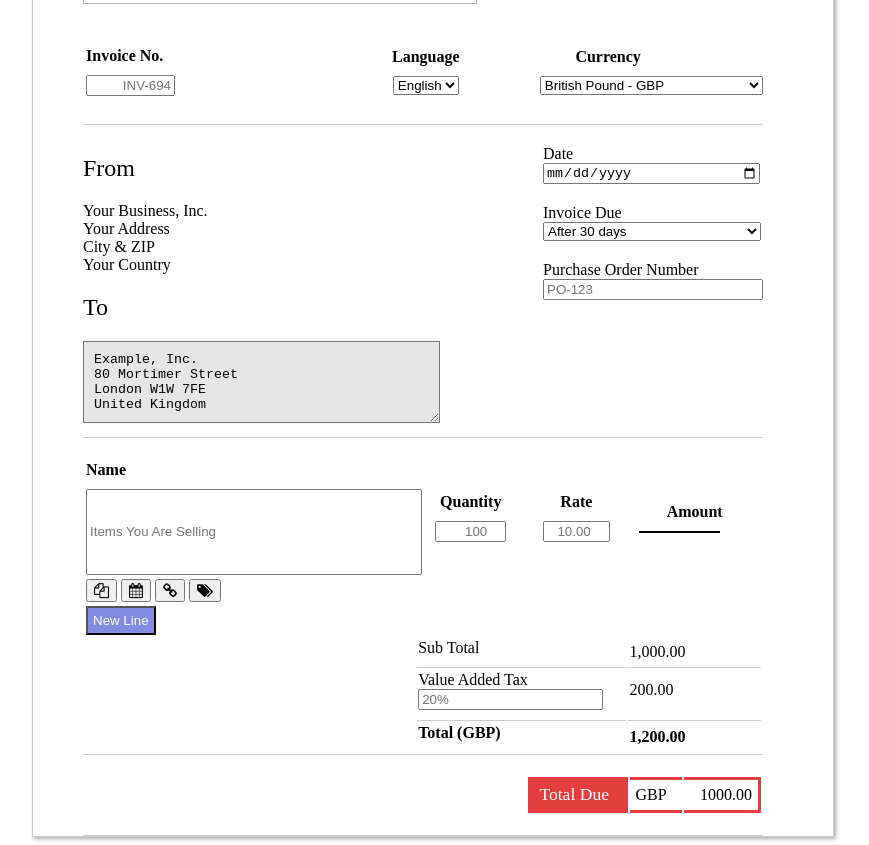
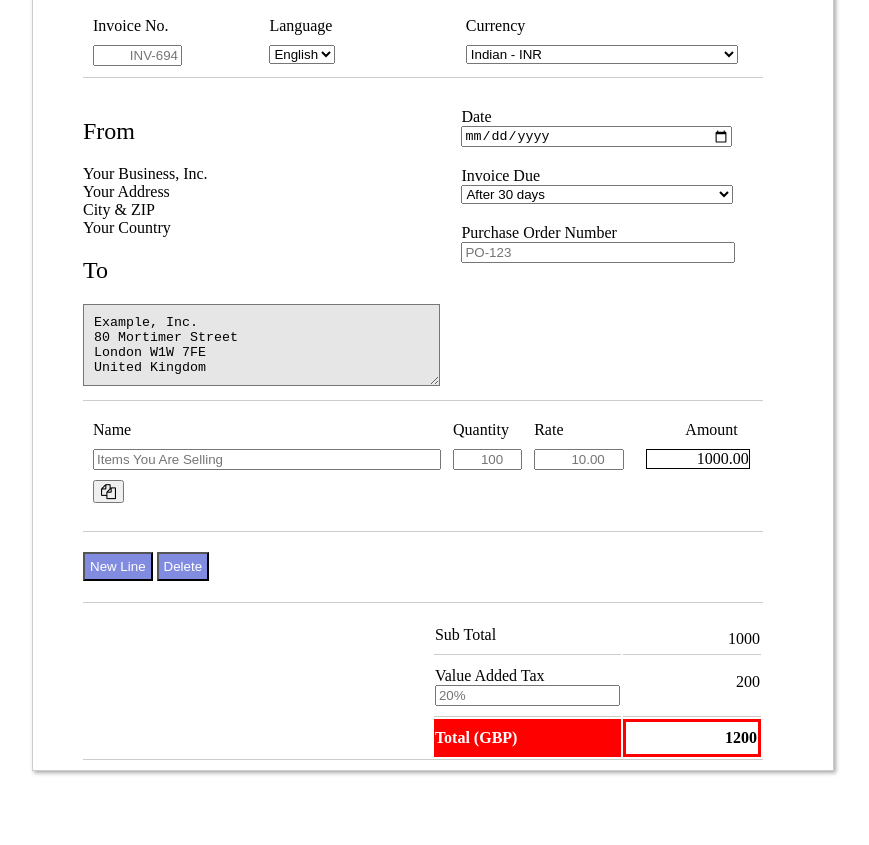
Before and after one commit to Harsh5chal/Activities, a plain HTML site: page Invoice/Invoice.html in a window 1280 px wide. Shown: the part 153-998 px from the top of the page, without its empty margins (207-1076 px from the left). After the commit the page ends 932 px from the top, so only its background shows below. Drawn offline with nearby package versions, Linux system fonts and the light colour scheme.

Commit message:
Invoice Final

```diff
--- a/Invoice/Invoice.css
+++ b/Invoice/Invoice.css
@@ -17,7 +17,7 @@
     display: table;
     width: 85%;
     border-bottom: 1px solid #CCCCCC;
-    margin: 0px 50px;
+    margin: 10px 50px;
 }
 .row-1 {
     display: table;
@@ -47,17 +47,17 @@
     float: right;
 }
 .col-3 {
-    width: 50%;
+    width: 38%;
     float: left;
 }
 .col-4 {
-    width: 40%;
+    width: 50%;
+}
+.col-5{
+    width: 75%;
     float: right;
 }
-.col-5{
-    width: 50%;
-    float: right;
-}
+
 
 .InvoiceDue {
     display:block;
@@ -107,47 +107,80 @@ h2 {
 }
 
 table {
-    width: 100%;
+    width: 50%;
+    float: right;
 }
 .desctable {
     padding-top: 20px;
 }
 
 .des {
-    height: 80px;
     width: 100%;
 }
 .th {
     padding: 10px;
 }
 
-.btn-Total{
-	margin-top: 20px;
-	width: 97%;
-	border: 3px solid #E53E3E;
-	border-radius: 5%;
-	padding:0px 5px 5px 0px;
-	font-weight: bolder;
+.column {
+    float: left;
+    width: 23%;
+    padding: 10px;
+    height: 50px;
 }
 
-#btn-Text{
-	background-color:#E53E3E;
-	padding:5px;
-	color: white;
-	border: 2px solid #E53E3E;
-	border-radius: 5%;
-	font-size: 1.1em;
+.row-inv:after {
+    content: "";
+    display: table;
+    clear: both;
 }
 
-.btn-curr {
-	border-radius: 5%;
-    margin-top: 20px;
-    padding:5px;
-    text-align:right;
+.column-1 {
+    float: left;
+    width: 50%;
+    padding: 10px;
+    height: 50px;
+}
+.column-2 {
+    float: left;
+    width: 9%;
+    padding: 10px;
+    height: 50px;
+}
+.column-3 {
+    float: left;
+    width: 12%;
+    padding: 10px;
+    height: 50px;
+}
+.column-4 {
+    float: left;
+    width: 15%;
+    padding: 10px;
+    height: 50px;
+    text-align:right
 }
 
-#btn-Amt{
-	float: right;
-	border-radius: 5%;
-    padding:5px;
+.column-5 {
+    float: left;
+    width: 9%;
+    padding: 50px;
+    height: 50px;
 }
+.column-6 {
+    float: left;
+    width: 9%;
+    padding: 50px;
+    height: 50px;
+}
+.column-7 {
+    float: left;
+    width: 9%;
+    padding: 50px;
+    height: 50px;
+}
+
+.btn {
+    float: left;
+    width: 50%;
+    height: 60px;
+}
--- a/Invoice/Invoice.html
+++ b/Invoice/Invoice.html
@@ -9,56 +9,80 @@
         <script type="text/javascript">
             $(document).ready(function(){
                 $('#newrow').click(function(){
-                    var addcontrols = "<tr>"
-                        addcontrols += "<td><input type='text' name='desname' placeholder='Items You Are Selling' size='50'></td>"
-                        //addcontrols += "<td><input type='number' name='Quantity' placeholder='100' size='6'></td>"
-                        //addcontrols += "<td><input type='number' name='Rate' placeholder='10.00' size='6'></td>"
-                        //addcontrols += "<td><input type='number' name='Amount' placeholder='GBP   1000.00' size='6'></td>"
-                        addcontrols += "</tr>";
-                        $("table tbody").append(addcontrols);
+                    var addcontrols = "<div class='row-inv' id='parent'>"
+                        addcontrols += "<div class='column-1'><input class='des' id='textbox' type='text' name='desname' style='margin-top: 10px;display: block;' placeholder='Items You Are Selling'><button onclick='copyText()' style='font-size:15px;margin-top:10px;'> <i class='fa fa-copy'></i></button></div>"
+                        addcontrols += "<div class='column-2'><input type='number' id='qty' onClick='multiplyBy()' style='text-align:right;width: 100%;margin-top:10px' placeholder='100'></div>"
+                        addcontrols += "<div class='column-3'><input type='number' id='prc' onClick='multiplyBy()'  style='text-align:right;width: 100%;margin-top:10px' placeholder='10.00'></div>"
+                        addcontrols += "<div class='column-4'><output onClick='multiplyBy()' onChange='updateAmount()' for='qty prc' type='number' id='ttl' style='display:block;text-align:right;width: 100%;margin-top:10px;margin-left: 10px;border:1px solid black'>1000</div>"
+                        addcontrols += "</div>";
+                        $("div #parent").append(addcontrols);
+                });
+            })
+        </script>
+
+        <script type="text/javascript">
+                     $(document).ready(function(){
+                        $('#delete').click(function(){
+                            var addcontrols = "<div class='row-inv' style='margin-bottom: 100px;' id='parent'>"
+                            addcontrols -= "<div class='column-1'><input class='des' id='textbox' type='text' name='desname' style='margin-top: 10px;display: block;' placeholder='Items You Are Selling'></div>"
+                            addcontrols -= "<div class='column-2'><input type='number' id='qty' onClick='multiplyBy()' style='text-align:right;width: 100%;margin-top:10px' placeholder='100'></div>"
+                            addcontrols -= "<div class='column-3'><input type='number' id='prc' onClick='multiplyBy()'  style='text-align:right;width: 100%;margin-top:10px' placeholder='10.00'></div>"
+                            addcontrols -= "<div class='column-4'><output onClick='multiplyBy()' onChange='updateAmount()' for='qty prc' type='number' id='ttl' style='display:block;text-align:right;width: 100%;margin-top:10px;margin-left: 10px;border:1px solid black'></div>"
+                            addcontrols -= "</div>";
+                            $("div #parent").empty(addcontrols);
                         })
                     })
         </script>
-        <script>
-            //totalamount
 
+        <script type="text/javascript">
+            //curr change
+            $(document).ready(()=>{
+                $("#select").click(function(){
+                    $("#ind").click(function(){
+                        var ind = 1
+                        var num2 = ttl.val()
+                        var res = parseInt(ind) * parseInt(num2);
+                        $("ttl").val(value) = res.val();
+                    })
+                })
+            });
         </script>
     </head>
-    <body id="Pdf">
-        <div class="container" >
+    <body>
+        <div class="container" id="Pdf" >
             <div class="row">
                 <div class="row-1">
                     <div class="col-1">
                         <p style="font-size: 20px"><button class="button" onclick="generatePdf()">DUE</button>
                             Invoice
                         </p>
-                        <p style="border: 1px solid rgb(180, 180, 180);padding: 10px;font-size: 14px;">Thank you for your purchase. Timely payment will be appreciated.</p>
+                        <p style="border: 1px solid rgb(180, 180, 180);padding: 6px;font-size: 14px;">Thank you for your purchase. Timely payment will be appreciated.</p>
                     </div>
                     <div class="col-2">
                         <img src="logo.png" style="width:200px;height:50px;display: block;margin-top: 60px;margin-left: 60px;">
                     </div>
-                    <table>
-                        <thread>
-                            <tr>
-                                <th style="height: 100px;text-align:left">Invoice No.
+                </div>
+            </div>
+        <div class="row">
+            <div class="row-inv">
+                <div class="column">
+                    <label for="Invoice">Invoice No.</label>
                     <input type="text" class="currency-amount" style="display:block;margin-top: 10px;"  placeholder="INV-694" size="8">
-                                </th>
-                                <th></th>
-                                <th style="width: 100px;">Language
-                                    <select style="margin-top:10px;">
+                </div>
+                <div class="column">
+                    <label for="language">Language</label>
+                    <select style="margin-top:10px;display: block;">
                         <option data-content='English'>English</option>
                     </select>
-                                </th>
-                                <th style="margin-left: 20px;width: 40%;">Currency
-                                    <select class="currency-selector" style="width: 87%;margin-left: 60px; margin-top:10px;">
-                                        <option selected>British Pound - GBP</option>
-                                        <option>Euprope - EUR</option>
-                                        <option>Indian - INR</option>
+                </div>
+                <div class="column" style="margin-left: 20px;width: 40%;">
+                    <label for="currency">Currency</label>
+                    <select class="currency-selector" style="width: 100%;margin-top:10px;" id="select" OnChange="currChange()">
+                        <option id="gbp">British Pound - GBP</option>
+                        <option id="eur">Euprope - EUR</option>
+                        <option selected id="ind">Indian - INR</option>
                     </select>
-                                </th>
-                            </tr>
-                        </thread>
-                    </table>
+                </div>
             </div>
         </div>
         <!--R0W2-->
@@ -109,72 +133,62 @@ United Kingdom
         </div>
         <!--R0W3-->
             <div class="row">
-                <form oninput="ttl.value=parseInt(qty.value)*parseInt(prc.value)">
-                <table class="desctable" id="table-2">
-                    <thread>
+                <div class="row-inv" style="margin-bottom: 50px;" id="parent">
+                    <div class="column-1">
+                        <label for="Name">Name</label>
+                        <input class="des" id="textbox" type='text' name='desname' style="margin-top: 10px;display: block;" placeholder='Items You Are Selling'>
+                        <button onclick="copyText()" style="font-size:15px;margin-top:10px;"> <i class="fa fa-copy"></i></button>
 
-                        <tr>
-                            <th  style="width: 50%;text-align: left;">Name <input class="des" id="textbox" type='text' name='desname' style="margin-top: 10px;display: block;" placeholder='Items You Are Selling'></th>
-                            <th id="quantity"style="width: 15%">Quantity
-                                <input type='number' name='qty' style="text-align:right;width: 60%;margin-top:10px" placeholder='100'>
-                            </th>
-                            <th style="width: 15%" id="rate">Rate
-                                <input type='number' name='prc' style="text-align:right;width: 60%;margin-top:10px" placeholder='10.00'>
-                            </th>
-                            <th style="width: 20%" id="total">Amount<output for="qty prc" type='number' name='ttl' style="display:block;text-align:right;width: 60%;margin-top:10px;margin-left: 10px;border:1px solid black"></output></th>
-                        </tr>
+                    </div>
+                    <div class="column-2">
+                        <label for="Quantity">Quantity</label>
+                        <input type='number' id='qty' onClick="multiplyBy()" style="text-align:right;width: 100%;margin-top:10px" placeholder='100'>
+                    </div>
+                    <div class="column-3">
+                        <label for="rate">Rate</label>
+                        <input type='number' id='prc' onClick="multiplyBy()"  style="text-align:right;width: 100%;margin-top:10px" placeholder='10.00'>
+                    </div>
+                    <div class="column-4">
+                        <label for="amount">Amount</label>
+                        <output onClick="multiplyBy()" onChange="updateAmount()" for="qty prc" type='number' id='ttl' style="display:block;text-align:right;width: 100%;margin-top:10px;margin-left: 10px;border:1px solid black">1000.00</output>
+                    </div>
+                </div>
+            </div>
 
-                    </thread>
-                    <body>
+            <div class="row">
+                <div class="btn" id="btn">
+                    <input type="button" style="background-color:rgb(129, 139, 224);color: white;padding: 5px;margin-top:10px" value="New Line" id="newrow" />
+                    <input type="button" style="background-color:rgb(129, 139, 224);color: white;padding: 5px;margin-top:10px" value="Delete" id="delete" />
+                </div>
+            </div>
 
-                    </body>
-                    <tfoot>
-                        <tr>
-                            <td><button onclick="copyText()" style="font-size:15px"> <i class="fa fa-copy"></i></button>
-                                <button style="font-size:15px"> <i class="fa fa-calendar"></i></button>
-                                <button style="font-size:15px"> <i class="fa fa-link" aria-hidden="true"></i></button>
-                                <button style="font-size:15px"> <i class="fa fa-tags"></i></button>
-                            </td>
-                        </tr>
-                        <tr>
-                            <td><input type="button" style="background-color:rgb(129, 139, 224);color: white;padding: 5px;" value="New Line" id="newrow" /></td>
+            <div class="row" style="margin-top:20px">
+                <table>
+                    <tr colspan="2">
+                        <td></td>
+                        <td colspan="2" style="border-bottom: 1px solid #CCCCCC;padding-bottom: 10px;">Sub Total</td>
+                        <td style="border-bottom: 1px solid #CCCCCC;" ><output style="float:right;" onChange="updateAmount()" onClick="multiplyBy()" id="sub">1000</output></td>
                     </tr>
                     <tr colspan="2">
                         <td></td>
-                            <td colspan="2" style="border-bottom: 1px solid #CCCCCC;padding-bottom: 10px;">Sub Total</td>
-                            <td style="border-bottom: 1px solid #CCCCCC;">1,000.00</td>
+                        <td colspan="2" style="border-bottom: 1px solid #CCCCCC;padding-bottom: 10px;padding-top: 10px;">
+                            <label for="fname" style="display: inline;">Value Added Tax</label>
+                            <input type="number" onClick="taxBy()" onChange="uptaxBy()" id="tax"  name="fname" placeholder="20%" size="4">
+                        </td>
+                        <td style="border-bottom: 1px solid #CCCCCC;padding-bottom: 10px;" ><output style="float:right;" id="tax-val">200</output></td>
                     </tr>
                         <tr colspan="2">
                         <td></td>
-                            <td colspan="2" style="border-bottom: 1px solid #CCCCCC;padding-bottom: 10px;">
-                                <label for="fname" style="display: inline;">Value Added Tax</label>
-                                <input type="number" id="fname" name="fname" placeholder="20%" size="4">
+                        <td colspan="2" style="font-weight: bold;padding-bottom: 10px;padding-top: 10px;background-color:red;color:white;width:1%;">Total (GBP)</td>
+                        <td style="font-weight: bold;border: 3px solid red;">
+                            <output style="float:right;" onChange="upsubBy()" onClick="subBy()" id="sub-tax">
+                                1200
+                            </output>
                         </td>
-                            <td style="border-bottom: 1px solid #CCCCCC;padding-bottom: 10px;">200.00</td>
-                        </tr>
-                        <tr colspan="2">
-                            <td></td>
-                            <td colspan="2" style="font-weight: bold;padding-bottom: 10px;">Total (GBP)</td>
-                            <td style="font-weight: bold;">1,200.00</td>
-                        </tr>
-
-                    </tfoot>
-                </table>
-                </form>
-            </div>
-
-            <div class="row" style="padding-top: 20px;padding-bottom: 20px;">
-                <table>
-                    <tr colspan="2">
-                        <td colspan="2" style="width: 27%;"></td>
-                        <td colspan="2" style="width: 5%;background-color: #E53E3E; border: 3px solid #E53E3E;">
-                            <label id="btn-Text"> Total Due</label>
-                        </td>
-                        <td colspan="2" style="width: 1%;border-top: 3px solid #E53E3E;border-bottom: 3px solid #E53E3E;"><label class="btn-curr" >GBP</label></td>
-                        <td colspan="2" style="width: 1%;border-top: 3px solid #E53E3E;border-bottom: 3px solid #E53E3E;border-right: 3px solid #E53E3E;"><label id="btn-Amt"> 1000.00</label></td>
                         </tr>
                     </table>
                 </div>
             </div>
+        </div>
     </body>
 </html>
--- a/Invoice/Invoice.js
+++ b/Invoice/Invoice.js
@@ -20,8 +20,8 @@ function generatePdf() {
 
       var pdf = new jsPDF('p', 'pt', 'letter');
 
-      var pageHeight = 980;
-      var pageWidth = 900;
+      var pageHeight = 1000;
+      var pageWidth = 1000;
       for (var i = 0; i <= printableArea.clientHeight / pageHeight; i++) {
         var srcImg = canvas;
         var sX = 0;
@@ -39,7 +39,7 @@ function generatePdf() {
         var ctx = onePageCanvas.getContext('2d');
         ctx.drawImage(srcImg, sX, sY, sWidth, sHeight, dX, dY, dWidth, dHeight);
 
-        var canvasDataURL = onePageCanvas.toDataURL("image/png", 1.0);
+        var canvasDataURL = onePageCanvas.toDataURL("logo.png", 1.0);
         var width = onePageCanvas.width;
         var height = onePageCanvas.clientHeight;
 
@@ -54,3 +54,71 @@ function generatePdf() {
     }
   });
 }
+
+//mul
+function multiplyBy()
+{
+  num1 = document.getElementById("qty").value;
+  num2 = document.getElementById("prc").value;
+  document.getElementById("ttl").innerHTML = num1 * num2;
+  document.getElementById("sub").innerHTML = num1 * num2;
+}
+
+//tax-sub
+function taxBy(){
+  num3 = document.getElementById("sub").value;
+  num4 = document.getElementById("tax").value;
+  document.getElementById("tax-val").innerHTML = (num3 * num4)/100;
+}
+
+//sub-tot
+function subBy()
+{
+  num5 = document.getElementById("sub").value;
+  num6 = document.getElementById("tax-val").value;
+  document.getElementById("sub-tax").innerHTML = parseInt(num5) + parseInt(num6);
+}
+
+//curr-change
+function currChange(){
+  let a = document.getElementById("select").value;
+
+  if(a == "British Pound - GBP"){
+    let p = document.getElementById("prc").value;
+    var m = p*0.0099
+    document.getElementById("prc").value = m;
+  }
+  else if(a == "Indian - INR"){
+    let p = document.getElementById("prc").value;
+    var m = p*1
+    document.getElementById("prc").value = m;
+  }
+  else{
+    let p = document.getElementById("prc").value;
+    var m = p*0.013
+    document.getElementById("prc").value = m;
+  }
+}
+
+//updated amount
+function updateAmount(){
+  num1 = document.getElementById("qty").value;
+  num2 = document.getElementById("prc").value;
+  document.getElementById("ttl").innerHTML = num1 * num2;
+  document.getElementById("sub").innerHTML = num1 * num2;
+}
+
+//tax-sub-update
+function uptaxBy(){
+  num3 = document.getElementById("sub").value;
+  num4 = document.getElementById("tax").value;
+  document.getElementById("tax-val").innerHTML = (num3 * num4)/100;
+}
+
+//updated sub
+function upsubBy()
+{
+  num5 = document.getElementById("sub").value;
+  num6 = document.getElementById("tax-val").value;
+  document.getElementById("sub-tax").innerHTML = parseInt(num5) + parseInt(num6);
+}
```
Also changed, not shown: 1 other file. Lines whose indentation alone changed are shown as unchanged.
